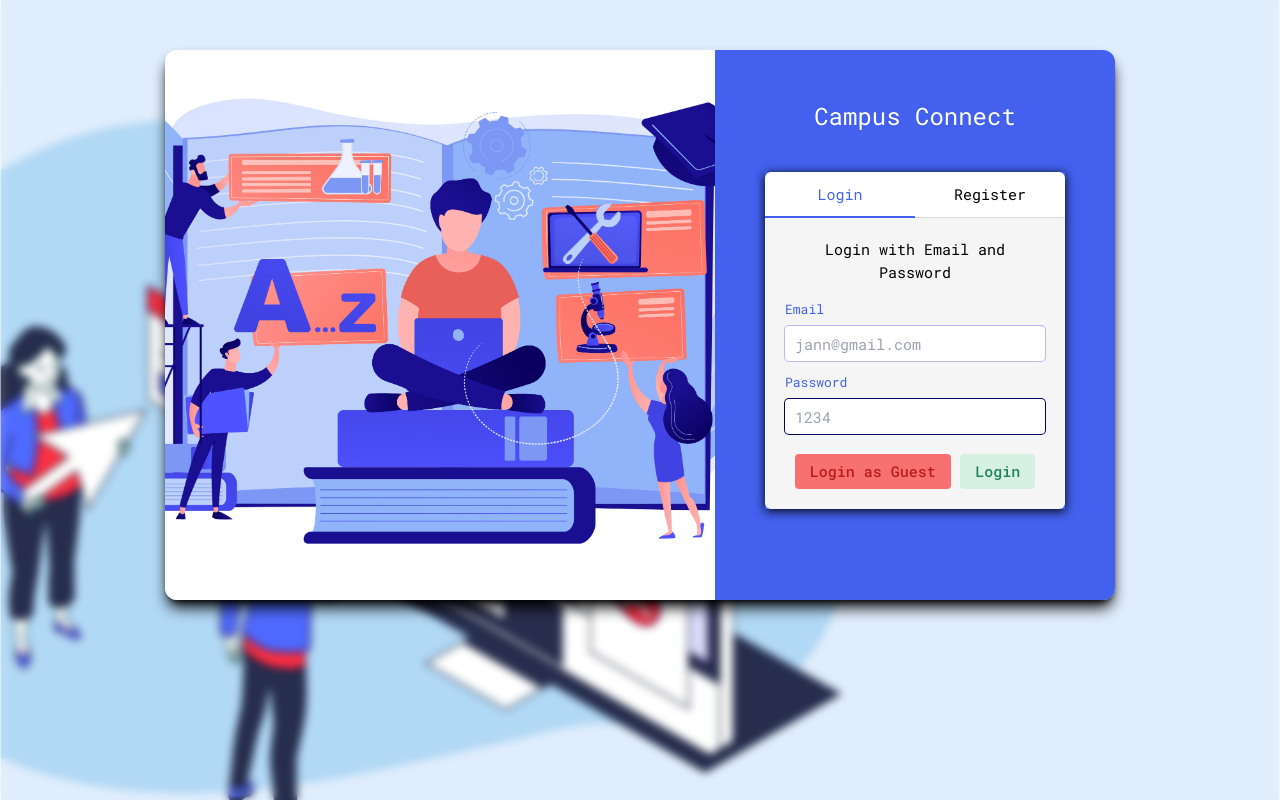
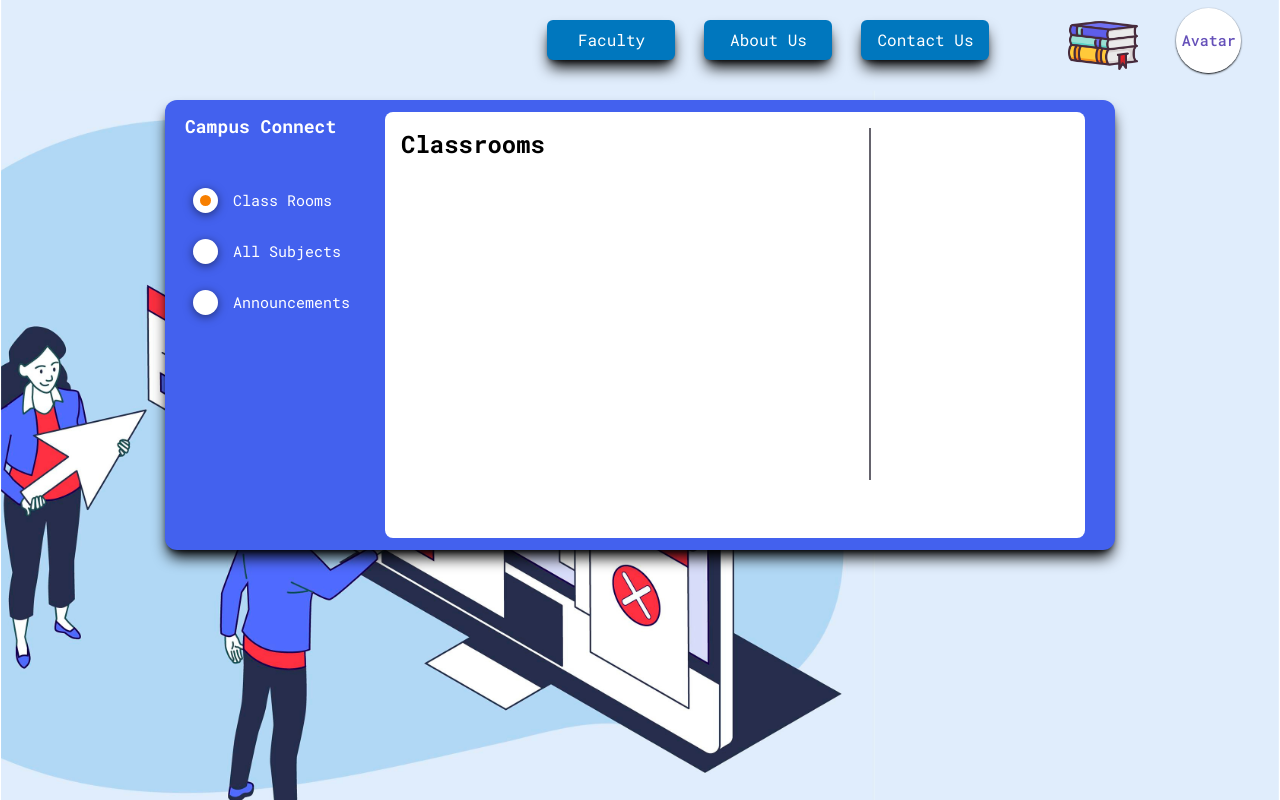
Before and after one commit to loo-ee/campus_connect_frontend, a React (Vite) app: page /academics/classrooms/ in a window 1280 px wide. Before the commit this address led to /login/. Built offline with nearby package versions, Linux system fonts and the light colour scheme.

Commit message:
Fix classroom page redirecting to home

```diff
--- a/src/pages/academics/StudentSideBar.tsx
+++ b/src/pages/academics/StudentSideBar.tsx
@@ -1,13 +1,17 @@
 import * as RadioGroup from "@radix-ui/react-radio-group";
+import { useContext } from "react";
 import { useLocation, useNavigate } from "react-router-dom";
+import { AuthContext } from "../../contexts/AuthContext";
 
 export default function StudentSideBar() {
+  const Auth = useContext(AuthContext);
   const navigate = useNavigate();
   const location = useLocation();
   const defaultValue = getDefaultValue();
 
   function handleRadioGroupValueChange(value: string) {
-    navigate(value);
+    if (value == "classrooms" && !Auth?.user?.user) navigate("/login/");
+    else navigate(value);
   }
 
   function getDefaultValue() {
--- a/src/pages/academics/classrooms/layout.tsx
+++ b/src/pages/academics/classrooms/layout.tsx
@@ -1,11 +1,8 @@
-import { useContext, useEffect, useState } from "react";
-import { Outlet, useNavigate, useParams } from "react-router-dom";
+import { useEffect, useState } from "react";
+import { Outlet, useParams } from "react-router-dom";
 import ClassroomsPage from "./page";
-import { AuthContext } from "../../../contexts/AuthContext";
 
 export default function ClassroomsLayout() {
-  const Auth = useContext(AuthContext);
-  const navigate = useNavigate();
   const { section } = useParams();
 
   const [isLobby, setIsLobby] = useState(true);
@@ -14,10 +11,6 @@ export default function ClassroomsLayout() {
     if (section) setIsLobby(false);
     else setIsLobby(true);
   }, [section]);
-
-  useEffect(() => {
-    if (!Auth?.user?.user) navigate("/login/");
-  }, [Auth?.user?.user]);
 
   return (
     <>
```
